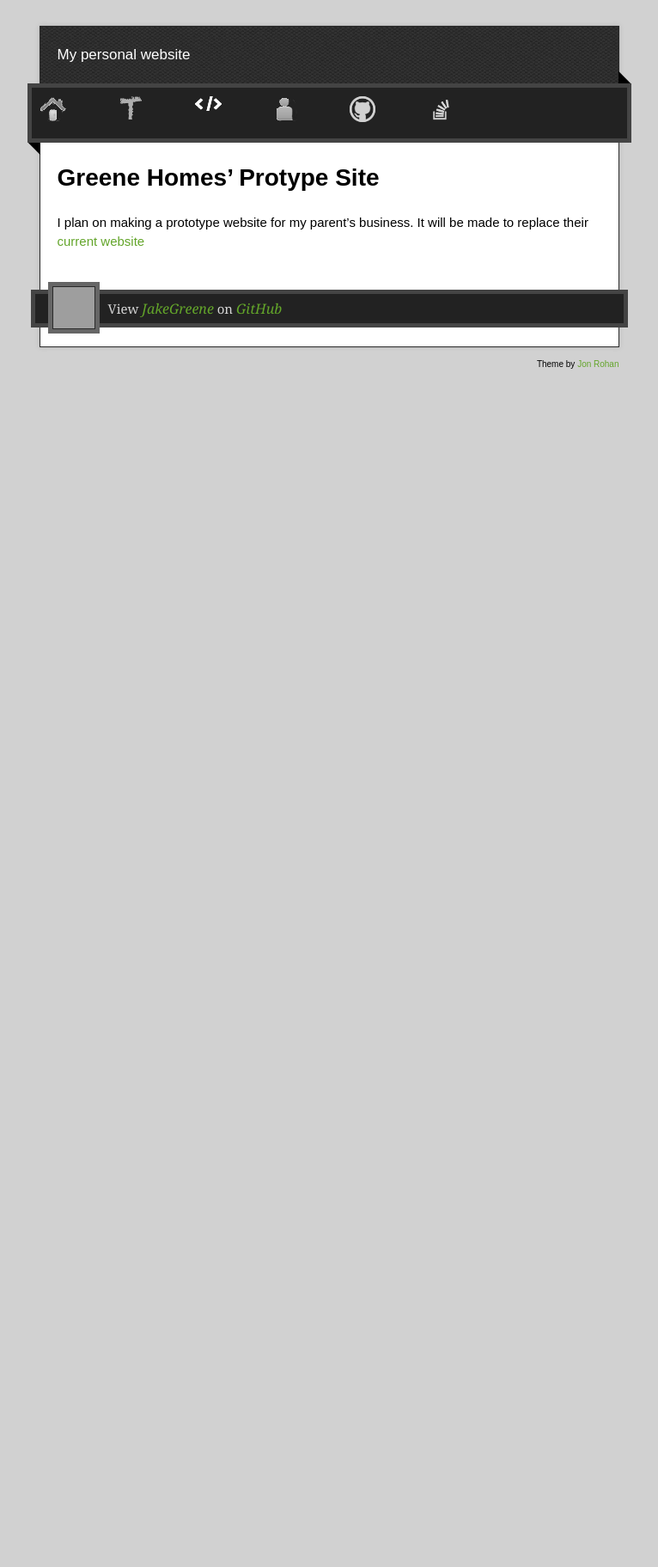
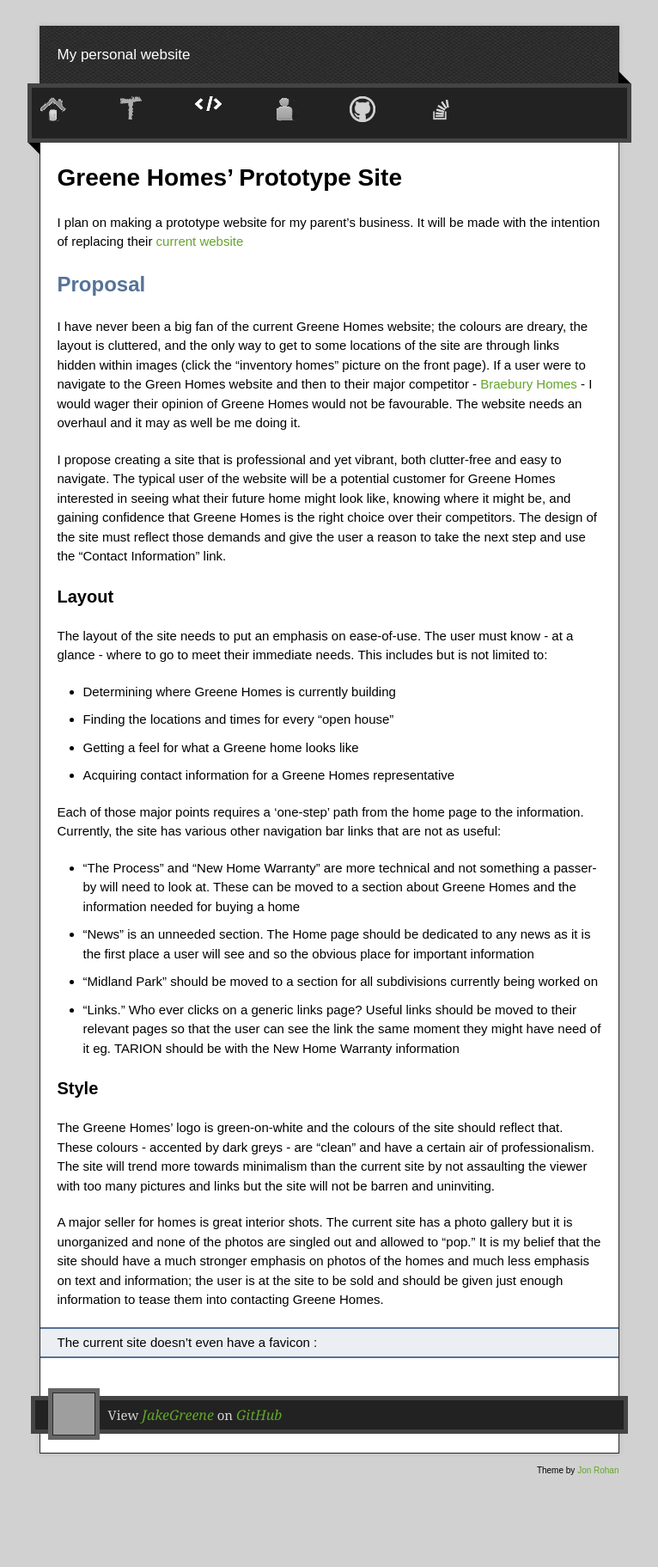
Before and after one commit to JakeGreene/JakeGreene.github.io, a Jekyll site: the page built from code/greene-homes/index.md, in a window 1280 px wide. Shown: the whole page at 86% size, without its empty margins (257-1023 px from the left). Built offline with Jekyll 4.4.1, drawn with Linux system fonts in a browser that asks for light colours; nearby versions of some CDN libraries; before the commit the page ends 900 px from its top, so only the background shows below that; grey boxes are pictures that could not be loaded.

Commit message:
Full Greene Homes Proposal

```diff
--- a/code/greene-homes/index.md
+++ b/code/greene-homes/index.md
@@ -1,8 +1,35 @@
 ---
 layout: default
 ---
-Greene Homes' Protype Site
+Greene Homes' Prototype Site
 ==========================
-I plan on making a prototype website for my parent's business. It will be made to replace their [current website][1]
+I plan on making a prototype website for my parent's business. It will be made with the intention of replacing their [current website][1]
+
+Proposal
+--------
+I have never been a big fan of the current Greene Homes website; the colours are dreary, the layout is cluttered, and the only way to get to some locations of the site are through links hidden within images (click the "inventory homes" picture on the front page). If a user were to navigate to the Green Homes website and then to their major competitor - [Braebury Homes][2] - I would wager their opinion of Greene Homes would not be favourable. The website needs an overhaul and it may as well be me doing it.
+
+I propose creating a site that is professional and yet vibrant, both clutter-free and easy to navigate. The typical user of the website will be a potential customer for Greene Homes interested in seeing what their future home might look like, knowing where it might be, and gaining confidence that Greene Homes is the right choice over their competitors. The design of the site must reflect those demands and give the user a reason to take the next step and use the "Contact Information" link.
+
+###Layout
+The layout of the site needs to put an emphasis on ease-of-use. The user must know - at a glance - where to go to meet their immediate needs. This includes but is not limited to:
+* Determining where Greene Homes is currently building
+* Finding the locations and times for every "open house"
+* Getting a feel for what a Greene home looks like
+* Acquiring contact information for a Greene Homes representative
+
+Each of those major points requires a 'one-step' path from the home page to the information. Currently, the site has various other navigation bar links that are not as useful:
+* "The Process" and "New Home Warranty" are more technical and not something a passer-by will need to look at. These can be moved to a section about Greene Homes and the information needed for buying a home
+* "News" is an unneeded section. The Home page should be dedicated to any news as it is the first place a user will see and so the obvious place for important information
+* "Midland Park" should be moved to a section for all subdivisions currently being worked on
+* "Links." Who ever clicks on a generic links page? Useful links should be moved to their relevant pages so that the user can see the link the same moment they might have need of it eg. TARION should be with the New Home Warranty information
+
+###Style
+The Greene Homes' logo is green-on-white and the colours of the site should reflect that. These colours - accented by dark greys - are "clean" and have a certain air of professionalism. The site will trend more towards minimalism than the current site by not assaulting the viewer with too many pictures and links but the site will not be barren and uninviting.
+
+A major seller for homes is great interior shots. The current site has a photo gallery but it is unorganized and none of the photos are singled out and allowed to "pop." It is my belief that the site should have a much stronger emphasis on photos of the homes and much less emphasis on text and information; the user is at the site to be sold and should be given just enough information to tease them into contacting Greene Homes.
+
+The current site doesn't even have a favicon :|
 
 [1]: http://www.greenehomes.ca
+[2]: http://www.braeburyhomes.com/
```
